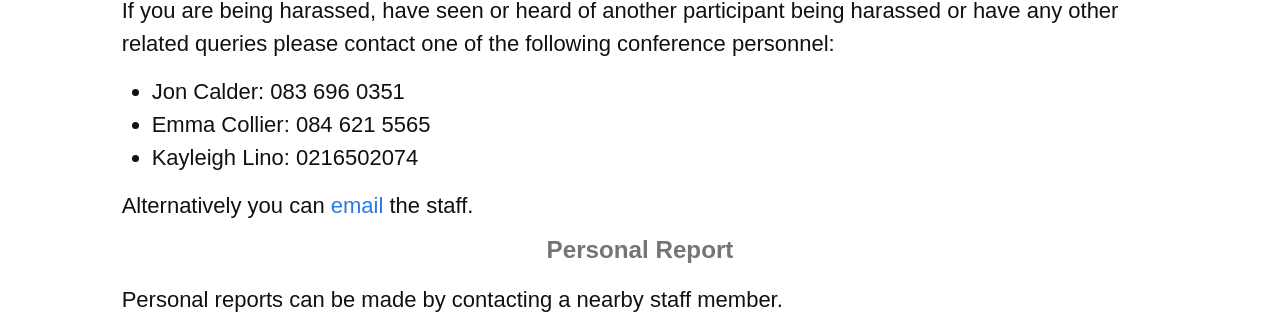
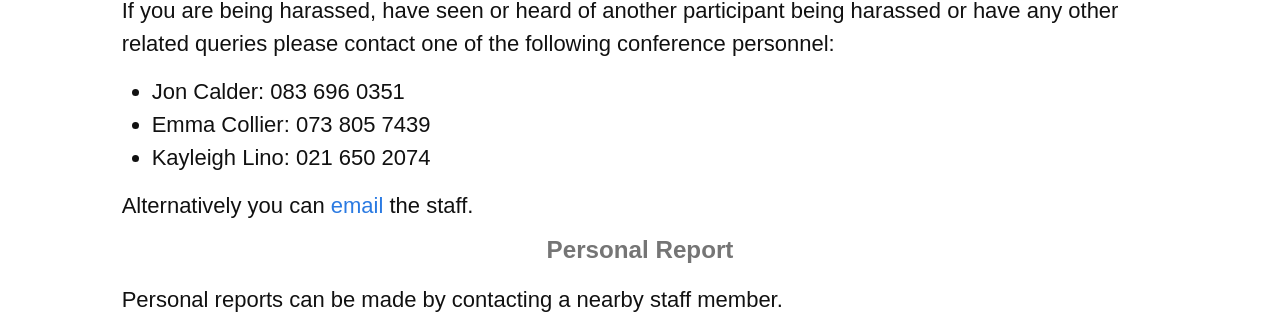
Before and after one commit to satRdays/capetown2018, a Jekyll site: the page code-of-conduct.html, which Jekyll copies as it is, in a window 1280 px wide and 900 px high, scrolled down 2708 px. Shown: the part 148-462 px from the top of the window. Built offline with Jekyll 4.4.1, drawn with Linux system fonts in a browser that asks for light colours.

Commit message:
Updated code of conduct
Added my new number

```diff
--- a/code-of-conduct.html
+++ b/code-of-conduct.html
@@ -100,8 +100,8 @@ h4 {
 
 <ul id="personnel">
 	<li>Jon Calder: 083 696 0351</li>
-	<li>Emma Collier: 084 621 5565</li>
-	<li>Kayleigh Lino: 0216502074</li>
+	<li>Emma Collier: 073 805 7439</li>
+	<li>Kayleigh Lino: 021 650 2074</li>
 </ul>
 
 <p>Alternatively you can <a href="mailto:satrday.cape.town+code-of-conduct@gmail.com?subject=Anonymous">email</a> the staff.<p>
```
